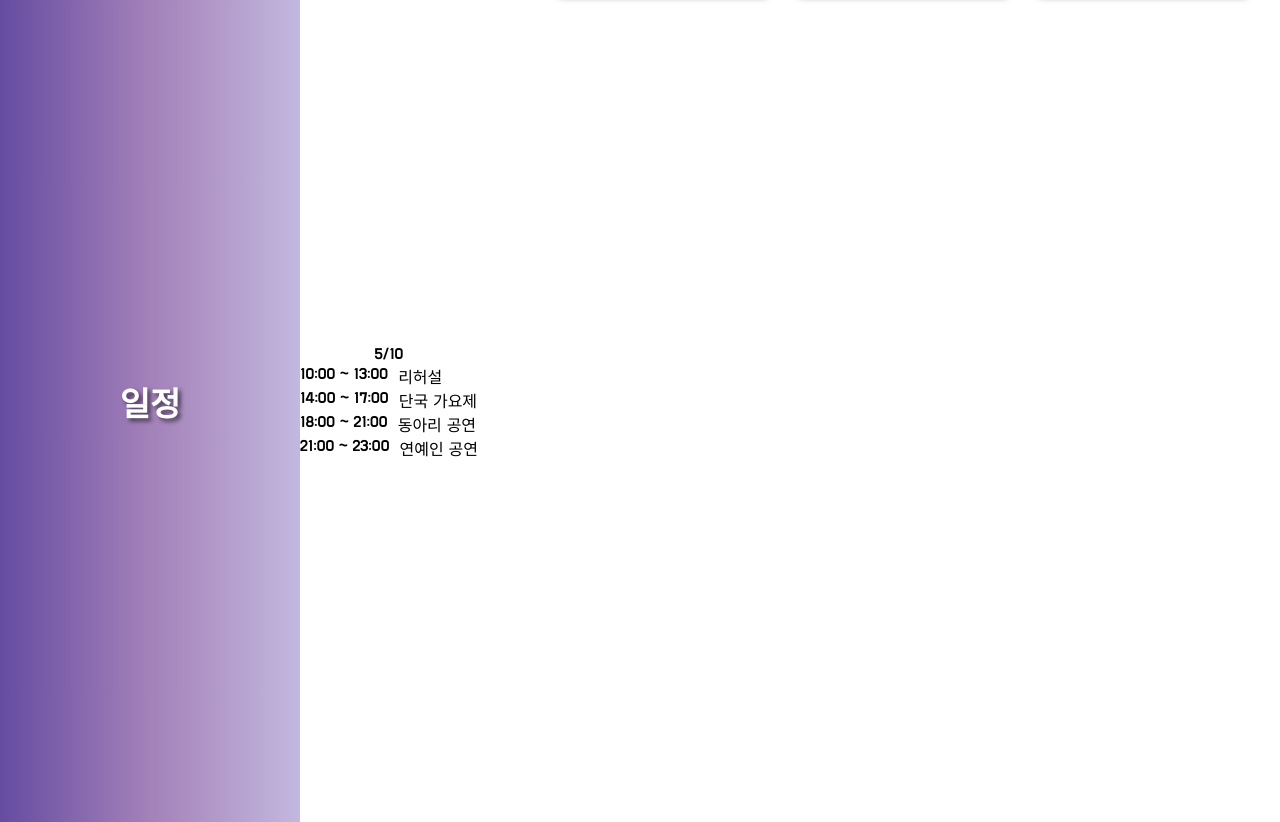
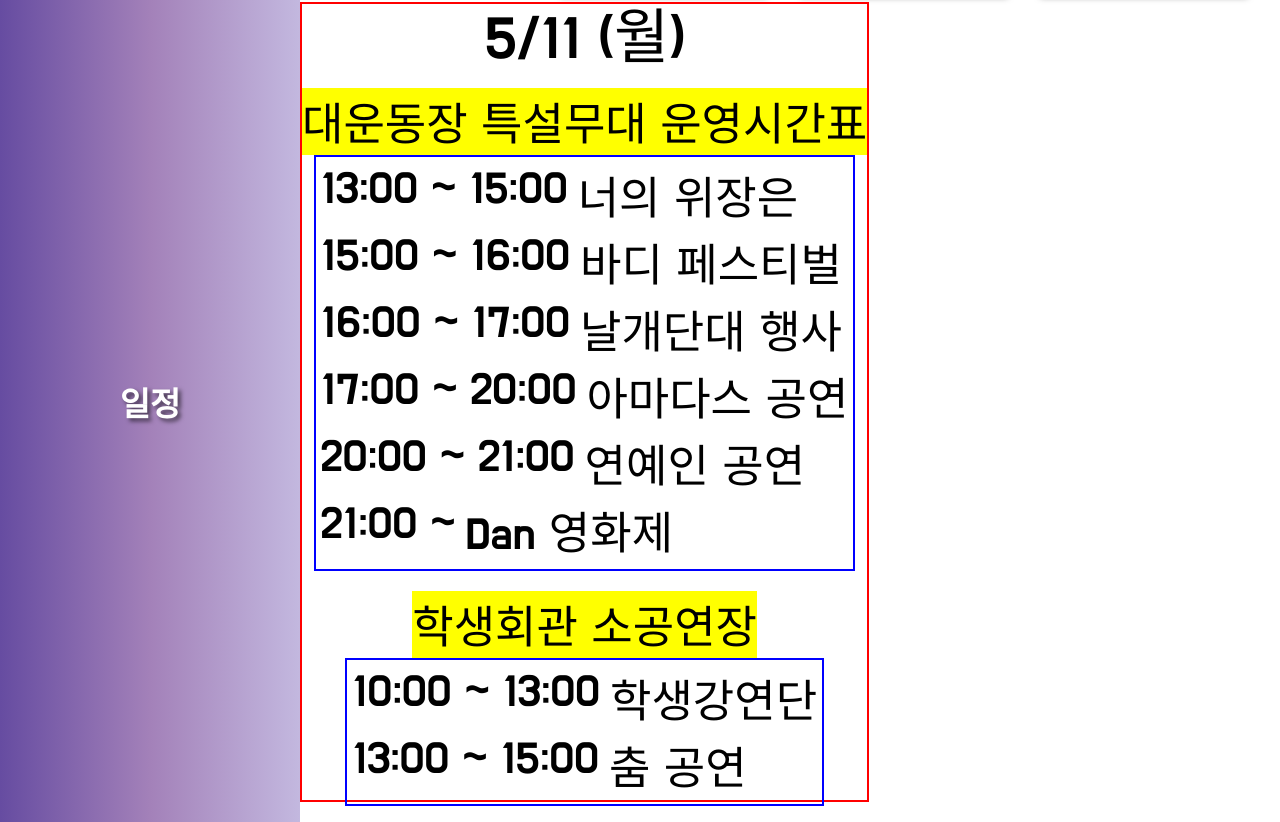
Before and after one commit to InKyoJeong/DKU_Festival, a React (Create React App) app: page / in a window 1280 px wide. Shown: the part 1598-2420 px from the top of the page. Built offline with nearby package versions, Linux system fonts and the light colour scheme.

Commit message:
docs:Add Schedule temporary Data

```diff
--- a/src/components/Clock.js
+++ b/src/components/Clock.js
@@ -46,7 +46,7 @@ class Clock extends React.Component {
     }
   };
   componentDidMount() {
-    const until = new Date("2020/05/10");
+    const until = new Date("2020/05/11");
     this.interValSet = setInterval(() => {
       this.count(until);
     }, 1000);
--- a/src/components/ClockPresenter.js
+++ b/src/components/ClockPresenter.js
@@ -25,8 +25,8 @@ const FestaTitle = styled.div`
   font-size: 100px;
   color: white;
   opacity: 0.9;
-  animation: moving infinite 4s;
-  -webkit-animation: moving infinite 4s;
+  animation: moving infinite 3s;
+  -webkit-animation: moving infinite 3s;
   @keyframes moving {
     0% {
       -webkit-transform: rotate(0deg);
--- a/src/components/Footer.js
+++ b/src/components/Footer.js
@@ -3,8 +3,8 @@ import styled from "styled-components";
 
 const FootContainer = styled.div`
   display: flex;
-  flex-direction: column;
-  height: 50px;
+  /* flex-direction: row; */
+  height: 80px;
   width: 100%;
   display: flex;
   align-items: center;
@@ -14,12 +14,15 @@ const FootContainer = styled.div`
   background: #e55d87; /* fallback for old browsers */
   background: -webkit-linear-gradient(to right, #6a3093, #e55d87);
   background: linear-gradient(to right, #6a3093, #e55d87);
+  @media screen and (max-width: 480px) {
+    height: 60px;
+  }
 `;
 const Item = styled.div`
   color: #332f3c;
-
   font-size: 13px;
 `;
+
 const ItemLink = styled.a`
   text-decoration: none;
   color: black;
@@ -31,7 +34,8 @@ export default () => (
   <FootContainer>
     <Item>
       Copyright © {new Date().getFullYear()},
-      <ItemLink href="https://github.com/InKyoJeong">InKyo Jeong</ItemLink>
+      <ItemLink href="https://github.com/InKyoJeong">InKyo Jeong.</ItemLink> All
+      Rights Reserved.
     </Item>
   </FootContainer>
 );
--- a/src/components/LineUp.js
+++ b/src/components/LineUp.js
@@ -116,21 +116,21 @@ const LineUp = () => (
     </TitleContainer>
     <LineUpContainer>
       <DetailContainer>
-        <Day>5/10</Day>
+        <Day>5/11</Day>
         <Container>
           <LineUpDetail name="태연" image={TT} />
           <LineUpDetail name="아이유" image={IU} />
         </Container>
       </DetailContainer>
       <DetailContainer>
-        <Day>5/11</Day>
+        <Day>5/12</Day>
         <Container>
           <LineUpDetail name="여자친구" image={GF} />
           <LineUpDetail name="현아" image={HA} />
         </Container>
       </DetailContainer>
       <DetailContainer>
-        <Day>5/12</Day>
+        <Day>5/13</Day>
         <Container>
           <LineUpDetail name="셋째날가수" image={TT} />
           <LineUpDetail name="셋째날가수2" image={TT} />
--- a/src/components/Schedule.js
+++ b/src/components/Schedule.js
@@ -1,6 +1,6 @@
 import React from "react";
 import styled from "styled-components";
-import { DAY1 } from "../data/ScheduleData";
+import { DAY1, MINI_GROUND } from "../data/ScheduleData";
 
 function Schedule() {
   return (
@@ -9,10 +9,26 @@ function Schedule() {
         <Title>일정</Title>
       </TitleContainer>
       <DayContainer>
-        <Day>5/10</Day>
+        <Day>5/11 (월)</Day>
         <ContentContainer>
+          <InfoContainer>
+            <Info>대운동장 특설무대 운영시간표</Info>
+          </InfoContainer>
           <Content>
             {DAY1.map(data => (
+              <S key={data.id}>
+                <ST>{data.time}</ST>
+                <SText>{data.content}</SText>
+              </S>
+            ))}
+          </Content>
+        </ContentContainer>
+        <ContentContainer>
+          <InfoContainer>
+            <Info>학생회관 소공연장</Info>
+          </InfoContainer>
+          <Content>
+            {MINI_GROUND.map(data => (
               <S key={data.id}>
                 <ST>{data.time}</ST>
                 <SText>{data.content}</SText>
@@ -29,8 +45,20 @@ const DayContainer = styled.div`
   flex-direction: column;
   align-items: center;
   justify-content: center;
+  border: 2px solid red;
 `;
-const Day = styled.div``;
+const InfoContainer = styled.div`
+  background-color: yellow;
+`;
+const Info = styled.div`
+  /* background-color: yellow; */
+`;
+const Day = styled.div`
+  font-size: 60px;
+  @media screen and (max-width: 480px) {
+    font-size: 30px;
+  }
+`;
 const S = styled.div`
   display: flex;
 `;
@@ -39,16 +67,19 @@ const ST = styled.div`
 `;
 const SText = styled.div``;
 const Content = styled.div`
-  /* display: flex; */
+  border: 2px solid blue;
+  padding: 5px 5px;
 `;
 const ContentContainer = styled.div`
   display: flex;
   flex-direction: column;
   align-items: center;
   justify-content: center;
-  /* padding-left: 100px; */
-  /* width: 900px; */
+  padding: 10px 0px;
+  font-size: 45px;
+
   @media screen and (max-width: 480px) {
+    font-size: 25px;
     padding-left: 0px;
   }
   /* background-color: red; */
--- a/src/data/ScheduleData.js
+++ b/src/data/ScheduleData.js
@@ -1,23 +1,28 @@
 // 대운동장 공연장
 export const DAY1 = [
-  { id: 1, time: "10:00 ~ 13:00", content: "리허설" },
-  { id: 2, time: "14:00 ~ 17:00", content: "단국 가요제" },
-  { id: 3, time: "18:00 ~ 21:00", content: "동아리 공연" },
-  { id: 4, time: "21:00 ~ 23:00", content: "연예인 공연" }
+  { id: 1, time: "13:00 ~ 15:00", content: "너의 위장은" },
+  { id: 2, time: "15:00 ~ 16:00", content: "바디 페스티벌" },
+  { id: 3, time: "16:00 ~ 17:00", content: "날개단대 행사" },
+  { id: 4, time: "17:00 ~ 20:00", content: "아마다스 공연" },
+  { id: 5, time: "20:00 ~ 21:00", content: "연예인 공연" },
+  { id: 6, time: "21:00 ~ ", content: "Dan 영화제" }
 ];
 
 export const DAY2 = [
-  { id: 1, time: "10:00 ~ 13:00", content: "리허설" },
-  { id: 2, time: "14:00 ~ 17:00", content: "단국 가요제" },
-  { id: 3, time: "18:00 ~ 21:00", content: "동아리 공연" },
-  { id: 4, time: "21:00 ~ 23:00", content: "연예인 공연" }
+  { id: 1, time: "13:00 ~ 14:00", content: "리허설" },
+  { id: 2, time: "14:00 ~ 16:00", content: "가요제" },
+  { id: 3, time: "16:00 ~ 18:00", content: "버스킹" },
+  { id: 4, time: "18:00 ~ 21:00", content: "동아리 한마당" },
+  { id: 5, time: "21:00 ~ ", content: "연예인 공연" }
 ];
 
 export const DAY3 = [
-  { id: 1, time: "10:00 ~ 13:00", content: "리허설" },
-  { id: 2, time: "14:00 ~ 17:00", content: "단국 가요제" },
-  { id: 3, time: "18:00 ~ 21:00", content: "동아리 공연" },
-  { id: 4, time: "21:00 ~ 23:00", content: "연예인 공연" }
+  { id: 1, time: "12:00 ~ 14:00", content: "DKBS 가요광장" },
+  { id: 2, time: "14:00 ~ 16:00", content: "Dan-Night 리허설" },
+  { id: 3, time: "16:00 ~ 17:00", content: "독립 골든벨" },
+  { id: 4, time: "17:00 ~ 18:00", content: "내가바로 음잘알!" },
+  { id: 5, time: "18:00 ~ 21:00", content: "Dan-Night" },
+  { id: 6, time: "21:00 ~ ", content: "연예인 공연" }
 ];
 
 // 학관 소공연장
@@ -25,9 +30,3 @@ export const MINI_GROUND = [
   { id: 1, time: "10:00 ~ 13:00", content: "학생강연단" },
   { id: 2, time: "13:00 ~ 15:00", content: "춤 공연" }
 ];
-
-// 대운동장 부스 운영시간
-export const MAIN_GROUND = [
-  { id: 1, time: "10:00 ~ 18:00", content: "OPEN" }
-  //   { time: "19:00 ~ 00:00", content: "CLOSE" }
-];
```
